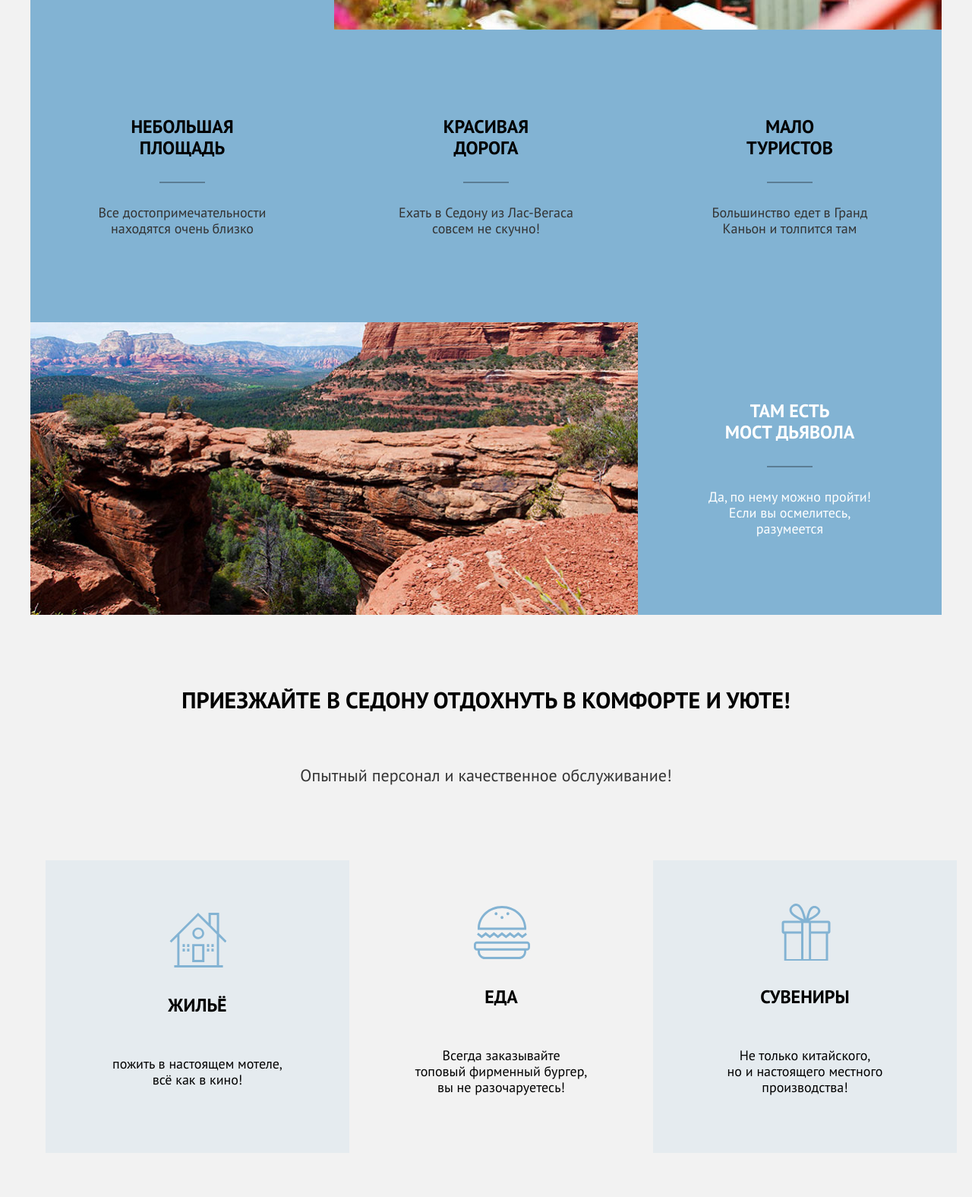
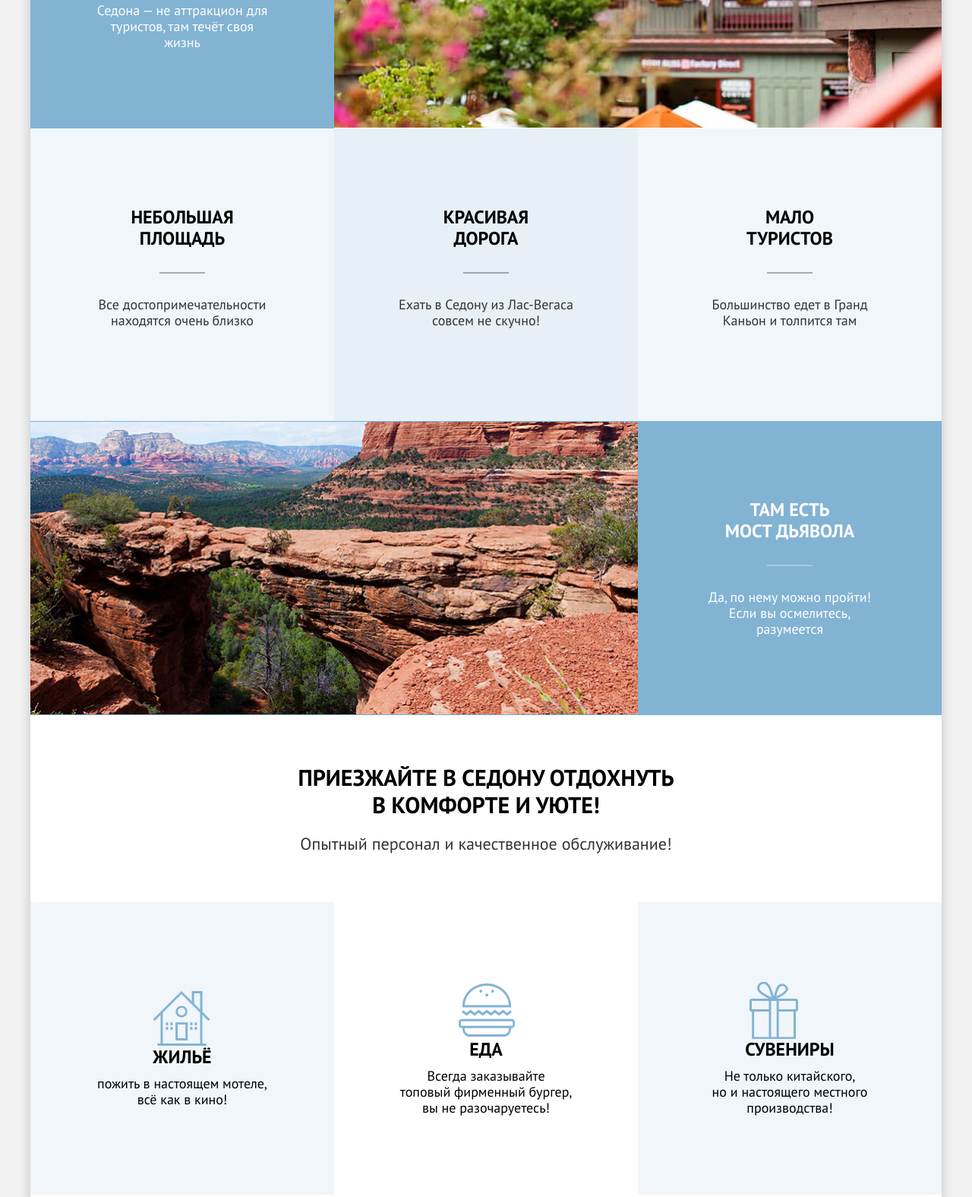
Before and after one commit to htmlacademy-htmlcss/1700679-sedona-38, a plain HTML site: page index.html in a window 1280 px wide. Shown: the part 1156-2731 px from the top of the page at 76% size. Drawn offline with Linux system fonts and the light colour scheme.

Commit message:
new header layout

```diff
--- a/index.html
+++ b/index.html
@@ -3,11 +3,9 @@
 
   <head>
     <meta charset="utf-8">
-
     <title>
       HTML Academy: Седона
     </title>
-
     <meta name="viewport" content="width=device-width, initial-scale=1"/>
     <link rel="stylesheet" href="styles/styles.css">
   </head>
@@ -19,27 +17,23 @@
               <a aria-current="page" class="nav-logo">
                 <img src="pictures/svg/logo.svg" alt="логотип" width="140" height="70">
               </a>
-
               <ul class="navigation-list navigation-page">
                 <li class="navigation-item">
                   <a class="navigation-link current-page" href="index.html">
                     Главная
                   </a>
                 </li>
-
                 <li class="navigation-item">
                   <a class="navigation-link" href="#" >
                     О Седоне
                   </a>
                 </li>
-
                 <li class="navigation-item">
                   <a class="navigation-link" href="catalog.html">
                     Гостиницы
                   </a>
                 </li>
               </ul>
-
               <ul class="navigation-list navigation-user right-part">
                 <li class="navigation-item">
                     <a class="navigation-link" href="#">
@@ -51,7 +45,6 @@
                       </span>
                     </a>
                 </li>
-
                 <li class="navigation-item">
                   <a class="navigation-link" href="#">
                     <svg class="navigation-icon" aria-hidden="true" focusable="false" width="20" height="20" xmlns="http://www.w3.org/2000/svg">
@@ -85,10 +78,9 @@
                 <h2 class="reasons-title">
                   Рассмотрим причины, по которым Седона круче, чем Гранд-Каньон!
                 </h2>
-
                 <ul class="advanteges-list">
                   <li class="advanteges-item town">
-                      <div class="advantages-text-wrapper">
+                      <div class="advantages-text-wrapper blue-card">
                         <h3 class="advanteges-title">
                           Настоящий<br> городок
                         </h3>
@@ -98,41 +90,35 @@
                       </div>
                       <img src="pictures/jpeg/sedona_town.jpg" width="800" alt="городок Седона">
                   <ul class="nested-advanteges-list">
-                    <li class="nested-advanteges-items">
-                      <div class="advantages-text-wrapper">
+                    <li class="advantages-text-wrapper nested-advanteges-items">
                       <h3 class="advanteges-title">
                         Небольшая<br> площадь
                       </h3>
                       <p>
                         Все достопримечательности<br> находятся очень близко
                       </p>
-                      </div>
                     </li>
-                    <li class="nested-advanteges-items">
-                      <div class="advantages-text-wrapper">
+                    <li class="advantages-text-wrapper nested-advanteges-items">
                       <h3 class="advanteges-title">
                         Красивая<br> дорога
                       </h3>
                       <p>
                         Ехать в Седону из Лас-Вегаса<br> совсем не скучно!
                       </p>
-                      </div>
                     </li>
-                    <li class="nested-advanteges-items">
-                      <div class="advantages-text-wrapper">
+                    <li class="advantages-text-wrapper nested-advanteges-items">
                       <h3 class="advanteges-title">
                         Мало<br> туристов
                       </h3>
                       <p>
                         Большинство едет в Гранд<br> Каньон и толпится там
                       </p>
-                      </div>
                     </li>
                   </ul>
                 </li>
                 <li class="advanteges-item devil-bridge">
                   <img src="pictures/jpeg/devil_bridge.jpg" width="800" alt="Большой каньон">
-                  <div class="advantages-text-wrapper">
+                  <div class="advantages-text-wrapper blue-card">
                     <h3 class="advanteges-title">
                       Там есть<br> мост дьявола
                     </h3>
@@ -147,7 +133,7 @@
           <section class="adition-advanteges">
             <div class="additon-advanteges-wrapper">
               <p class="come-to-sedona">
-                Приезжайте в Седону отдохнуть в комфорте и уюте!
+                Приезжайте в Седону отдохнуть<br> в комфорте и уюте!
               </p>
               <h2 class="good-service">
                 Опытный персонал и качественное обслуживание!
@@ -155,28 +141,23 @@
             </div>
             <ul class="adition-advanteges-list">
               <li class="adition-advateges-item">
-                <div class="adition-advanteges-content-image home"></div>
-                <h3>
+                <h3 class="adition-advanteges-title home">
                   Жильё
                 </h3>
                 <p>
                   пожить в настоящем мотеле,<br> всё как в кино!
                 </p>
               </li>
-
               <li class="adition-advateges-item">
-                <div class="adition-advanteges-content-image food"></div>
-                <h3>
+                <h3 class="adition-advanteges-title food">
                   Еда
                 </h3>
                 <p>
                   Всегда заказывайте<br> топовый фирменный бургер,<br> вы не разочаруетесь!
                 </p>
               </li>
-
-              <li class="adition-advateges-item ">
-                <div class="adition-advanteges-content-image souvenirs"></div>
-                <h3>
+              <li class="adition-advateges-item">
+                <h3 class="adition-advanteges-title souvenirs">
                   Сувениры
                 </h3>
                 <p>
@@ -200,7 +181,6 @@
               Поиск гостиницы в Седоне
             </button>
           </section>
-
         </main>
 
         <article class="newsletter-subscribe" data-test="subscribe">
@@ -211,7 +191,6 @@
             Только полезная информация и никакого спама,<br> честное бойскаутское!
           </p>
           <form class="newsletter-subscribe-form" action="https://echo.htmlacademy.ru/" method="post">
-
             <label class="visually-hidden" for="e-mail">Впишите свой e-mail</label>
             <div class="newsletter-button">
               <input class="email-submit" type="email" placeholder="Ваш e-mail" name="e-mail" id="e-mail" required=""><button type="submit" class="standart-button big-button subscribe-button">
@@ -250,8 +229,6 @@
                 </li>
               </ul>
             </section>
-
-
             <div class="contacts">
               <span class="visually-hidden">
                 Наш телефон
@@ -262,7 +239,6 @@
               </span>
             </a>
           </div>
-
           <div class="partnership">
             <p class="visually-hidden">
               Наш партнёр
--- a/styles/styles.css
+++ b/styles/styles.css
@@ -29,11 +29,8 @@ img {
 
 body {
   margin: 0;
-  display: flex;
-  flex-direction: column;
   font-family: Pt Sans, sans-serif;
   background: #f2f2f2;
-  padding: 0 40px;
 }
 
 .content {
@@ -41,12 +38,13 @@ body {
   flex-direction: column;
   min-height: 100%;
   margin: 0 auto;
-  box-shadow: 0 0 15px 0 rgba(0, 0, 0, 0.20);
   background: #fff;
   max-width: 1200px;
+  box-shadow: 0 0 15px 0 rgba(0, 0, 0, 0.20);
 }
 
 .main-page {
+  background-color: #FFF;
   flex-grow: 1;
   width: 1200px;
 }
@@ -140,7 +138,7 @@ body {
   margin: 0;
   padding: 0;
   list-style-type: none;
-  max-width: 320px;
+  max-width: 220px;
   display: flex;
   flex-wrap: wrap;
 }
@@ -181,18 +179,19 @@ body {
 }
 
 .button-overflow-wrapper {
+  margin-left: 20px;
+  max-width: 200px;
   display: flex;
-  align-items: center;
-  justify-content: center;
+  align-items: flex-start;
+  flex-wrap: wrap;
 }
 
 .navigation-here-button{
-  max-height: 36px;
+  margin-top: 14px;
   text-decoration: none;
   text-transform: uppercase;
   font-size: 16px;
   padding: 8px 34px;
-  max-width: 220px;
 }
 
 
@@ -203,6 +202,7 @@ body {
   justify-content: center;
   align-items: center;
   min-height: 485px;
+  padding: 25px 371px 82px 371px;
   background-color: #24d18f;
   background-image: url(../pictures/svg/whiteline.svg), url(../pictures/jpeg/sedona_background.jpg);
   background-position: bottom, bottom;
@@ -227,7 +227,7 @@ body {
 
 .reasons-title {
   margin: 0;
-  margin-bottom: 69px;
+  margin-bottom: 90px;
   color: #333;
   font-size: 22px;
   font-weight: 400;
@@ -248,42 +248,39 @@ body {
   color: #FFF;
   display: grid;
   align-items: center;
-  background-color: #82b3d3;
   grid-template-columns: 400px auto;
 }
 
+.blue-card h3::after{
+  background-color: #FFF;
+}
 
 .advantages-text-wrapper {
-  display: grid;
-  justify-content: center;
-  gap: 60px;
+  padding: 103px 83px;
+  background-color: #82b3d3;
 }
 
 .nested-advanteges-list {
+  background-color: #FFF;
   color: #FFF;
   padding: 0;
+  margin: 0;
   list-style-type: none;
   display: grid;
   grid-template-columns: 400px 400px 400px;
-}
-
-.advanteges-title{
-  min-height: calc(100% + 30px + 2px);
-  position: relative;
-  display: inline-block;
+  min-height: 385px;
 }
 
 .advanteges-title::after{
   content: '';
-  position: absolute;
-  left: 50%;
-  bottom: 0;
+  display: block;
+  margin: 0  auto 0 auto;
   width: 60px;
-  transform: translate(-50%);
   height: 2px;
-  margin-top: 30px;
   background-color: #000;
   opacity: 0.3;
+  margin-top: 30px;
+  margin-bottom: 30px;
 }
 
 .advanteges-list{
@@ -307,11 +304,6 @@ body {
 
 .nested-advanteges-items {
   text-align: center;
-  padding: 0 80px;
-  display: grid;
-  align-items:center;
-  justify-content: center;
-  min-height: 385px;
   background-color: #83b3d31f;
 }
 
@@ -343,6 +335,8 @@ body {
 }
 
 .come-to-sedona {
+  padding: 0;
+  margin: 0;
   text-align: center;
   font-weight: 700;
   font-size: 30px;
@@ -351,35 +345,32 @@ body {
 }
 
 .good-service {
+  margin: 0;
+  padding: 0;
   text-align: center;
   color: #333;
   font-size: 22px;
   font-weight: 400;
   line-height: 26px;
 }
+
 .additon-advanteges-wrapper{
   display: flex;
-  padding: 64px 0;
+  padding: 64px 340px;
   flex-direction: column;
-  justify-content: center;
-  align-items: center;
   gap: 20px;
 }
+
 .adition-advanteges-list {
+  margin: 0;
+  padding: 0;
+  list-style-type: none;
   display: grid;
   height: 385px;
   grid-template-columns: 400px 400px 400px;
-  justify-content: center;
   align-items: center;
 }
 
-.adition-advateges-item h3 {
-  text-align: center;
-  font-weight: 700;
-  font-size: 24px;
-  text-transform: uppercase;
-  line-height: 28px;
-}
 
 .adition-advateges-item {
   display: flex;
@@ -390,11 +381,21 @@ body {
   height: 385px;
 }
 
+.adition-advateges-item h3 {
+  margin: 0;
+  text-align: center;
+  font-weight: 700;
+  font-size: 24px;
+  text-transform: uppercase;
+  line-height: 28px;
+}
+
 .adition-advateges-item:nth-child(odd) {
   background-color: #83b3d31f;
 }
 
 .adition-advateges-item p {
+  margin: 0;
   text-align: center;
   font-size: 18px;
   line-height: 21px;
@@ -579,7 +580,7 @@ body {
   font-weight: 400;
 }
 
-.adition-advanteges-content-image::before{
+.adition-advanteges-title::before{
   content: '';
   display: block;
   width: 75px;
@@ -587,15 +588,19 @@ body {
   background-repeat: no-repeat;
   background-position: center;
 }
+
 .home::before{
   background-image: url(../pictures/svg/home.svg);
 }
+
 .food::before{
   background-image: url(../pictures/svg/food.svg);
 }
-.souvenirs{
+
+.souvenirs::before{
   background-image: url(../pictures/svg/souvenirs.svg);
 }
+
 .find-accommodation span,
 .newsletter-subscribe h2,
 .sort h2 {
```
Also changed, not shown: catalog.html (+11 -21 lines). Lines whose indentation alone changed are shown as unchanged.
